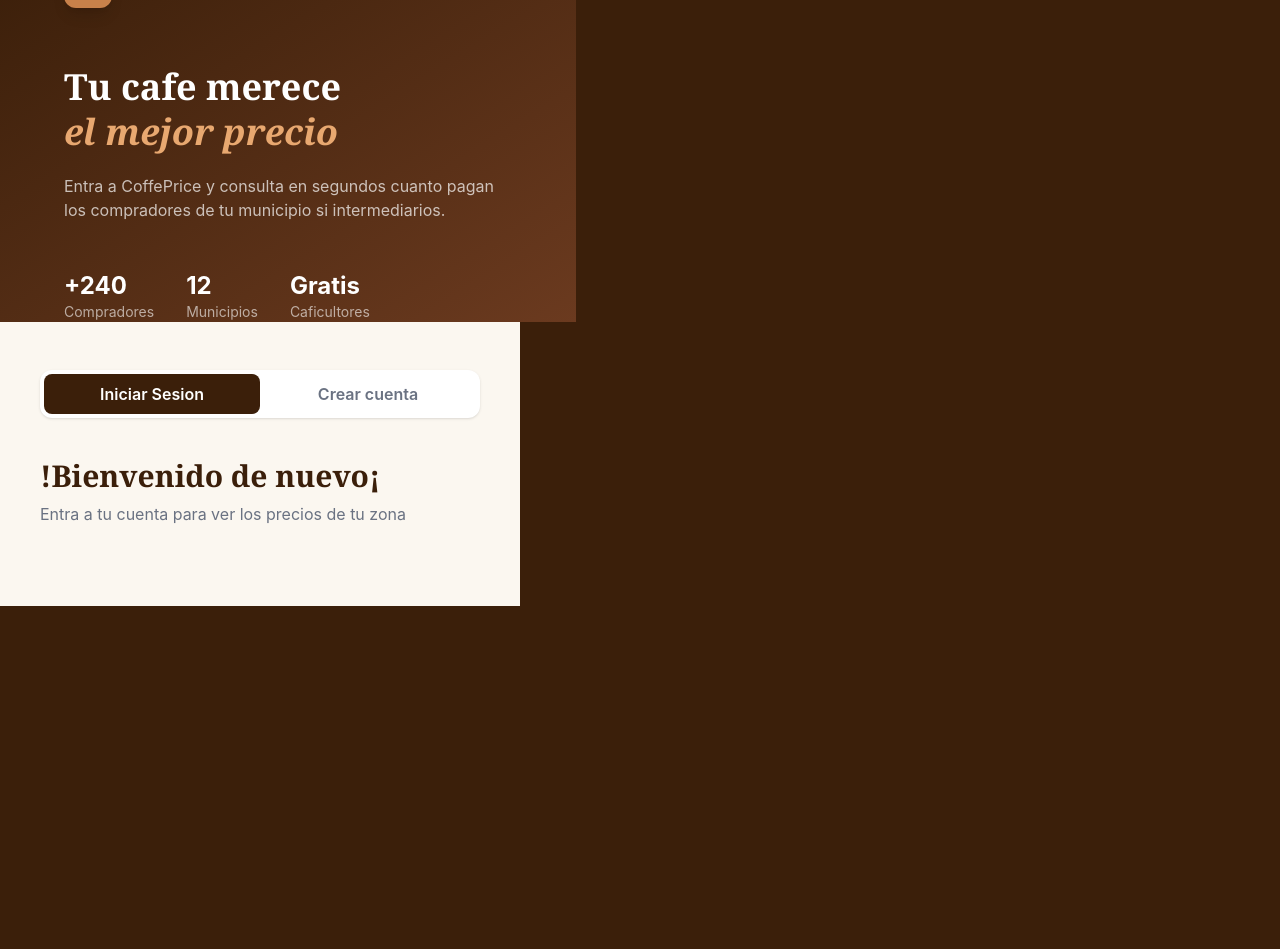
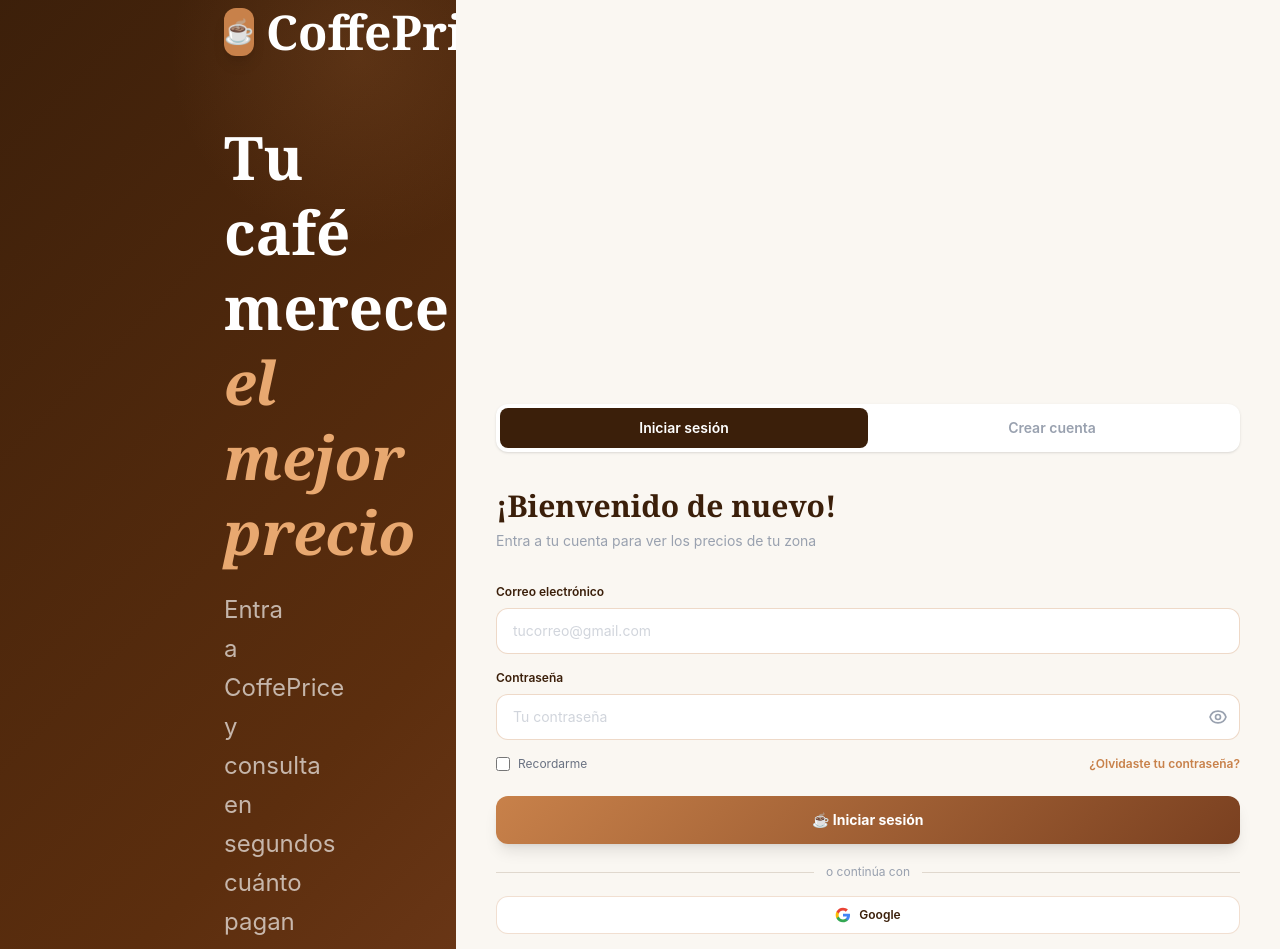
Before and after one commit to JaiderT/CoffeePrice, a React app in the folder frontend/: page /login in a window 1280 px wide. Shown: the part 40-989 px from the top of the page. Before the commit the page ends 800 px from the top, so only its background shows below. Built offline with nearby package versions, Linux system fonts and the light colour scheme; the HTML template or start-up script is replaced by a standard one.

Commit message:
trabjando frontend login

```diff
--- a/frontend/src/components/Auth/Login.jsx
+++ b/frontend/src/components/Auth/Login.jsx
@@ -1,79 +1,175 @@
+import { useState } from "react";
 
 export default function Login () {
+    const [ showPassword, setShowPassword ] = useState(false);
+
+    const handleSubmit = (e) => {    // 👈 aquí
+        e.preventDefault();
+        console.log("Iniciando sesión...");
+      };
     return (
 
-        <body className="bg-[#3B1F0A] min-h-screen flex">
+         <div className="flex min-h-screen bg-[#3B1F0A]">
 
-            {/* PANEL IZQUIERDO */}
+      {/* PANEL IZQUIERDO */}
+      <div className="flex-1 hidden lg:flex flex-col justify-center px-56 py-12 relative overflow-hidden"
+        style={{ background: "linear-gradient(135deg, #3B1F0A 0%, #5C2E0E 60%, #7A4020 100%)" }}>
 
-            <div className="hidden lg:flex flex-1 relative flex-col justify-center px-16 bg-linear-to-br from-[#3B1F0A] to-[#6B3A1F] text-white">
-                <div className="flex items-center gap-3 mb-14">
-                    <div className="w-12 h-12 bg-[#C8814A] rounded-xl flex items-center justify-center text-2xl shadow-lg">
-                        ☕️
-                    </div>
-                    <span className="text-2xl font-black font-serif">CoffePrice</span>
+        {/* Decoración fondo */}
+        <div className="absolute -top-24 -right-24 w-96 h-96 rounded-full"
+          style={{ background: "radial-gradient(circle, rgba(200,129,74,0.15) 0%, transparent 70%)" }} />
+        <div className="absolute -bottom-20 left-10 w-72 h-72 rounded-full"
+          style={{ background: "radial-gradient(circle, rgba(200,129,74,0.08) 0%, transparent 70%)" }} />
 
-                </div>
+        {/* Logo */}
+        <div className="flex items-center gap-3 mb-16 relative z-10">
+          <div className="w-12 h-12 bg-[#C8814A] rounded-xl flex items-center justify-center text-2xl shadow-lg">
+            ☕
+          </div>
+          <span className="text-5xl font-black text-white" style={{ fontFamily: "Georgia, serif" }}>
+            CoffePrice
+          </span>
+        </div>
 
-                <h1 className="text-4xl font-black font-serif leading-tight mb-5">
-                    Tu cafe merece <br/>
-                    <span className="text-[#E8A870] italic">el mejor precio</span>
-                </h1>
+        {/* Título */}
+        <h1 className="text-6xl font-black text-white leading-tight mb-5 relative z-10"
+          style={{ fontFamily: "Georgia, serif" }}>
+          Tu café merece <br />
+          <span className="text-[#E8A870] italic text-6xl">el mejor precio</span>
+        </h1>
 
-                <p className="text-white/70 max-w-md mb-12">
-                Entra a CoffePrice y consulta en segundos cuanto pagan los compradores
-                de tu municipio si intermediarios.
-                </p>
+        {/* Descripción */}
+        <p className="text-white/65 text-2xl leading-relaxed max-w-sm mb-14 relative z-10">
+          Entra a CoffePrice y consulta en segundos cuánto pagan los compradores
+          de tu municipio sin intermediarios.
+        </p>
 
-                <div className="flex gap-8">
+        {/* Stats */}
+        <div className="flex gap-12 relative z-10">
+          <div>
+            <p className="text-3xl font-bold text-white" style={{ fontFamily: "Georgia, serif" }}>+240</p>
+            <p className="text-sm text-white/55 mt-1">Compradores</p>
+          </div>
+          <div>
+            <p className="text-3xl font-bold text-white" style={{ fontFamily: "Georgia, serif" }}>12</p>
+            <p className="text-sm text-white/55 mt-1">Municipios</p>
+          </div>
+          <div>
+            <p className="text-3xl font-bold text-white" style={{ fontFamily: "Georgia, serif" }}>Gratis</p>
+            <p className="text-sm text-white/55 mt-1">Caficultores</p>
+          </div>
+        </div>
+      </div>
 
-                    <div>
-                        <p className="text-2xl font-bold">+240</p>
-                        <p className="text-sm text-white/60">Compradores</p>
-                    </div>
+      {/* PANEL DERECHO */}
+      <div className="w-full lg:w-206 bg-[#FAF7F2] flex flex-col justify-center px-10 py-12 shrink-0">
 
-                    <div>
-                        <p className="text-2xl font-bold">12</p>
-                        <p className="text-sm text-white/60">Municipios</p>
-                    </div>
+        {/* Tab switcher */}
+        <div className="bg-white rounded-xl p-1 flex mb-9 shadow-sm">
+          <button className="flex-1 py-2.5 rounded-lg bg-[#3B1F0A] text-white text-sm font-semibold">
+            Iniciar sesión
+          </button>
+          <button className="flex-1 py-2.5 rounded-lg text-gray-400 text-sm font-semibold">
+            Crear cuenta
+          </button>
+        </div>
 
-                    <div>
-                        <p className="text-2xl font-bold">Gratis</p>
-                        <p className="text-sm text-white/60">Caficultores</p>
-                    </div>
+        <form onSubmit={handleSubmit}>
 
-                </div>
+        {/* Título */}
+        <h2 className="text-3xl font-black text-[#3B1F0A] mb-1.5" style={{ fontFamily: "Georgia, serif" }}>
+          ¡Bienvenido de nuevo!
+        </h2>
+        <p className="text-sm text-gray-400 mb-8 leading-relaxed">
+          Entra a tu cuenta para ver los precios de tu zona
+        </p>
 
-            </div>
+        {/* Email */}
+        <div className="mb-4">
+          <label className="block text-xs font-semibold text-[#3B1F0A] mb-2">
+            Correo electrónico
+          </label>
+          <input
+            type="email"
+            placeholder="tucorreo@gmail.com"
+            required
+            className="w-full px-4 py-3 rounded-xl border border-[#C8814A]/30 bg-white text-sm text-[#3B1F0A] placeholder-gray-300 focus:outline-none focus:ring-2 focus:ring-[#C8814A]/50"
+          />
+        </div>
 
-            {/* PANEL DERECHO */}
+        {/* Contraseña */}
+        <div className="mb-4">
+          <label className="block text-xs font-semibold text-[#3B1F0A] mb-2">
+            Contraseña
+          </label>
+          <div className="relative">
+          <input
+            type={showPassword ? "text" : "password"}
+            placeholder="Tu contraseña"
+            required
+            className="w-full px-4 py-3 rounded-xl border border-[#C8814A]/30 bg-white text-sm text-[#3B1F0A] placeholder-gray-300 focus:outline-none focus:ring-2 focus:ring-[#C8814A]/50"
+          />
+          <button
+          type="button"
+          onClick={() => setShowPassword(!showPassword)}
+          className="absolute right-3 top-1/2 -translate-y-1/2 text-gray-400 hover:text-[#C8814A] transition-colors"
+          >
+            {showPassword ? (
+                <svg xmlns="http://www.w3.org/2000/svg" className="w-5 h-5" fill="none" viewBox="0 0 24 24" stroke="currentColor">
+                <path strokeLinecap="round" strokeLinejoin="round" strokeWidth={2} d="M13.875 18.825A10.05 10.05 0 0112 19c-4.478 0-8.268-2.943-9.543-7a9.97 9.97 0 011.563-3.029m5.858.908a3 3 0 114.243 4.243M9.878 9.878l4.242 4.242M9.88 9.88l-3.29-3.29m7.532 7.532l3.29 3.29M3 3l3.59 3.59m0 0A9.953 9.953 0 0112 5c4.478 0 8.268 2.943 9.543 7a10.025 10.025 0 01-4.132 4.411m0 0L21 21" />
+              </svg>
+            ) : (
+              <svg xmlns="http://www.w3.org/2000/svg" className="w-5 h-5" fill="none" viewBox="0 0 24 24" stroke="currentColor">
+                <path strokeLinecap="round" strokeLinejoin="round" strokeWidth={2} d="M15 12a3 3 0 11-6 0 3 3 0 016 0z" />
+                <path strokeLinecap="round" strokeLinejoin="round" strokeWidth={2} d="M2.458 12C3.732 7.943 7.523 5 12 5c4.478 0 8.268 2.943 9.542 7-1.274 4.057-5.064 7-9.542 7-4.477 0-8.268-2.943-9.542-7z" />
+              </svg>
+            )}
+          </button>
+        </div>
+        </div>
 
-            <div className="w-full lg:w-130 bg-[#FBF7F0] flex flex-col justify-center px-10 py-12">
-                <div className="bg-white rounded-xl shadow p-1 flex mb-10">
+        {/* Recordar / Olvidé */}
+        <div className="flex justify-between items-center mb-6">
+          <label className="flex items-center gap-2 text-xs text-gray-500 cursor-pointer">
+            <input type="checkbox" className="accent-[#C8814A] w-3.5 h-3.5" />
+            Recordarme
+          </label>
+          <a href="#" className="text-xs text-[#C8814A] font-semibold hover:underline">
+            ¿Olvidaste tu contraseña?
+          </a>
+        </div>
 
-                    <button className="flex-1 py-2 rounded-lg bg-[#3B1F0A] text-white font-semibold">
-                        Iniciar Sesion
-                    </button>
+        {/* Botón principal */}
+        <button
+        type="submit"
+          className="w-full py-3.5 rounded-xl text-white text-sm font-bold mb-5 shadow-lg hover:scale-[1.02] transition-transform"
+          style={{ background: "linear-gradient(135deg, #C8814A, #7A4020)" }}>
+          ☕️  Iniciar sesión
+        </button>
+        </form>
 
-                    <button className="flex-1 py-2 rounded-lg text-gray-500 font-semibold">
-                        Crear cuenta
-                    </button>
+        {/* Divider */}
+        <div className="flex items-center gap-3 mb-4 text-xs text-gray-400">
+          <div className="flex-1 h-px bg-[#E0D8CE]" />
+          o continúa con
+          <div className="flex-1 h-px bg-[#E0D8CE]" />
+        </div>
 
-                </div>
+        {/* Social */}
+        <div className="flex gap-3">
+          <button className="flex-1 flex items-center justify-center gap-2 py-2.5 rounded-xl border border-[#C8814A]/25 bg-white text-xs font-semibold text-[#3B1F0A] hover:bg-[#C8814A]/5 transition">
+            <svg className="w-4 h-4" viewBox="0 0 24 24">
+              <path d="M22.56 12.25c0-.78-.07-1.53-.2-2.25H12v4.26h5.92c-.26 1.37-1.04 2.53-2.21 3.31v2.77h3.57c2.08-1.92 3.28-4.74 3.28-8.09z" fill="#4285F4"/>
+              <path d="M12 23c2.97 0 5.46-.98 7.28-2.66l-3.57-2.77c-.98.66-2.23 1.06-3.71 1.06-2.86 0-5.29-1.93-6.16-4.53H2.18v2.84C3.99 20.53 7.7 23 12 23z" fill="#34A853"/>
+              <path d="M5.84 14.09c-.22-.66-.35-1.36-.35-2.09s.13-1.43.35-2.09V7.07H2.18C1.43 8.55 1 10.22 1 12s.43 3.45 1.18 4.93l3.66-2.84z" fill="#FBBC05"/>
+              <path d="M12 5.38c1.62 0 3.06.56 4.21 1.64l3.15-3.15C17.45 2.09 14.97 1 12 1 7.7 1 3.99 3.47 2.18 7.07l3.66 2.84c.87-2.6 3.3-4.53 6.16-4.53z" fill="#EA4335"/>
+            </svg>
+            Google
+          </button>
+        </div>
 
-                <h2 className="text-3xl font-black font-serif text-[#3B1F0A] mb-2">
-                    !Bienvenido de nuevo¡
-                </h2>
-
-                <p className="text-gray-500 mb-8">
-                    Entra a tu cuenta para ver los precios de tu zona
-                </p>
-
-
-
-            </div>
-
-        </body>
+      </div>
+    </div>
 
     );
 }
```
Also changed, not shown: 1 other file (tests, documents, lock files or other folders).
